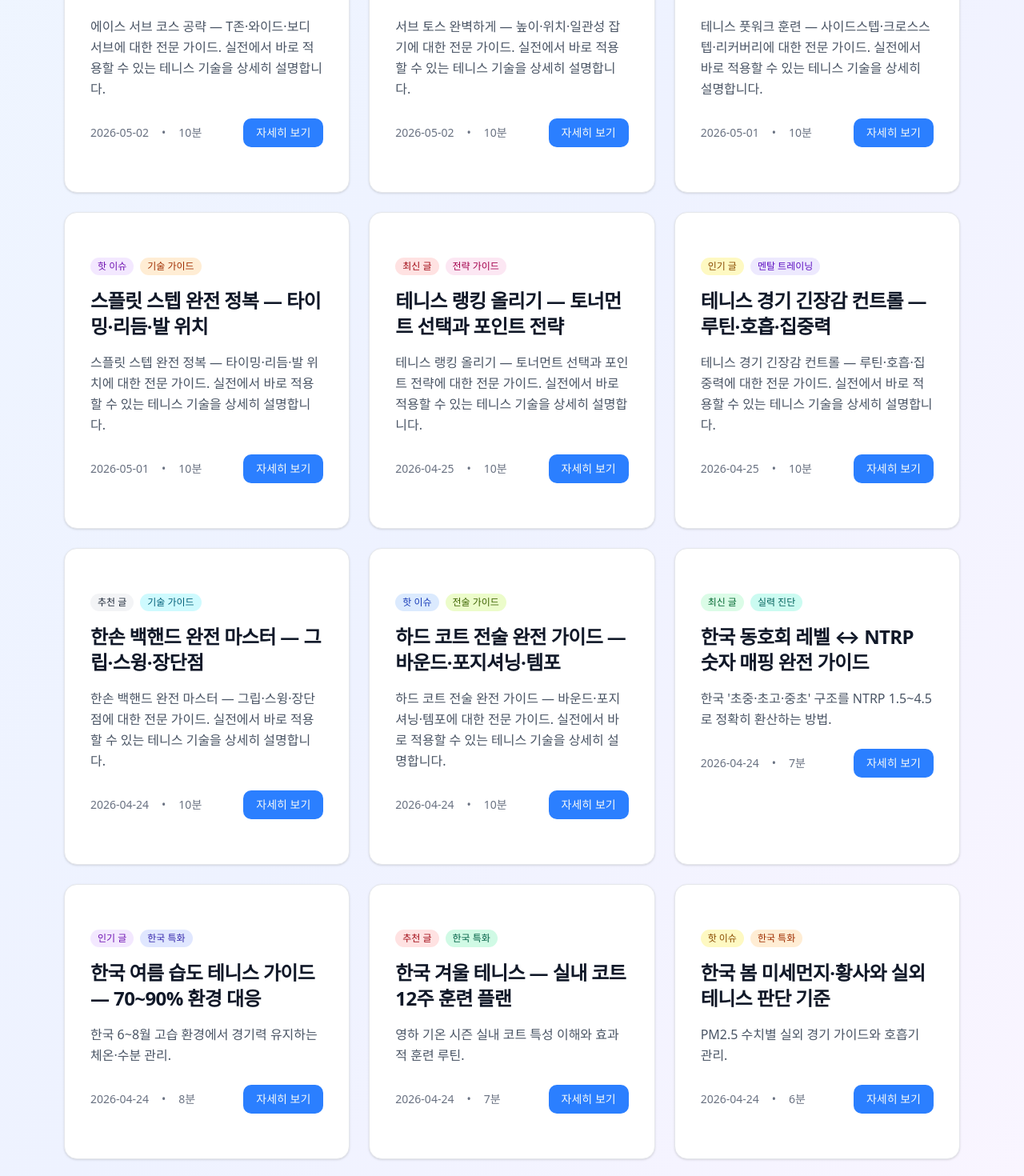
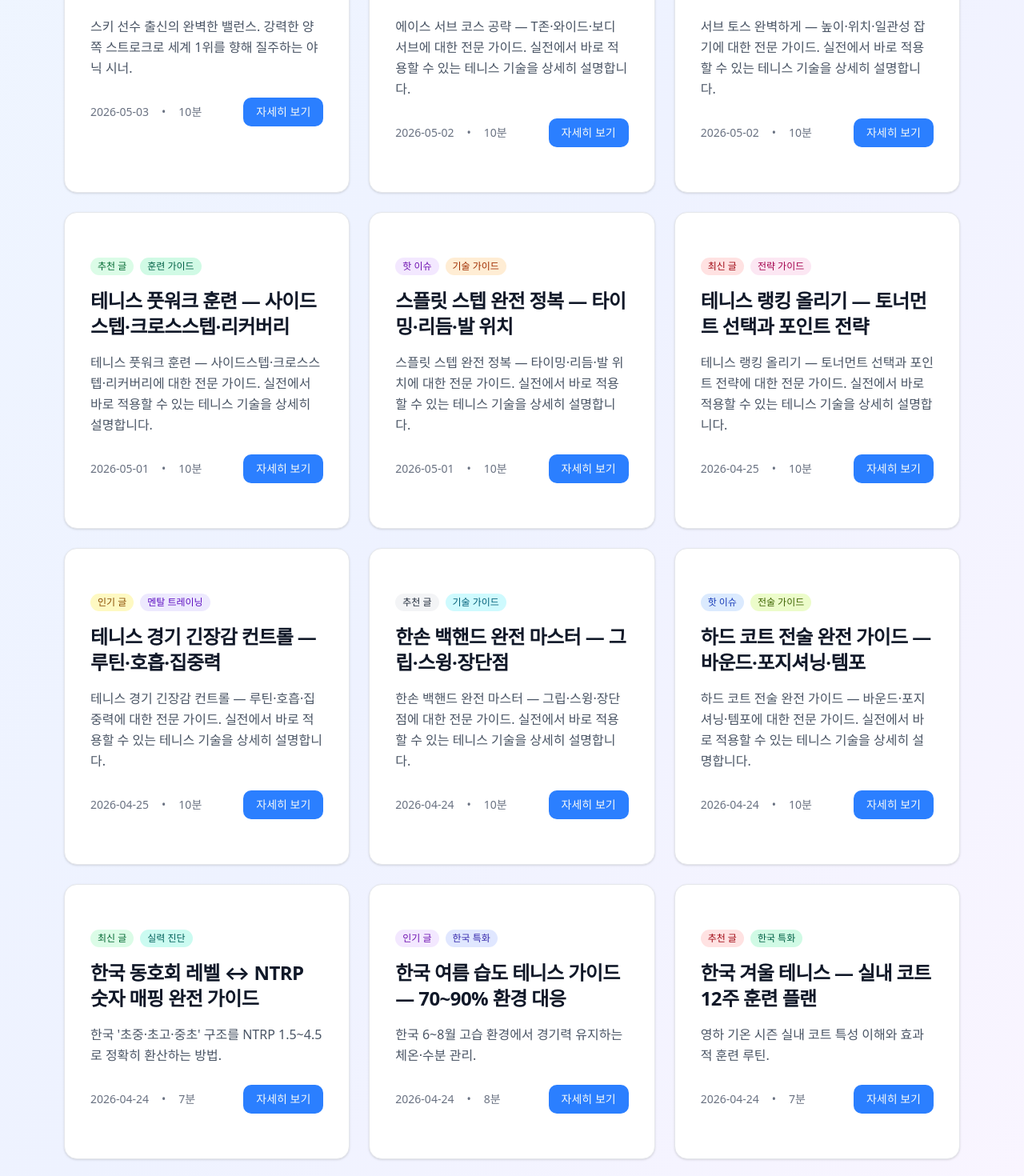
Before and after one commit to lsk7209/tennis_friends, a Next.js app: page /blog in a window 1280 px wide. Shown: the part 680-2150 px from the top of the page at 80% size. Built offline with nearby package versions, Linux system fonts and the light colour scheme; no server answers; a web font is replaced by a local one.

Commit message:
chore(content): refresh stale blog posts [2026-05-03]

```diff
--- a/src/data/blog-posts.js
+++ b/src/data/blog-posts.js
@@ -1363,7 +1363,7 @@ export const allBlogPosts = [
     "excerpt": "스키 선수 출신의 완벽한 밸런스. 강력한 양쪽 스트로크로 세계 1위를 향해 질주하는 야닉 시너.",
     "badge": "인기 글",
     "category": "선수 프로필",
-    "date": "2025-11-01",
+    "date": "2026-05-03",
     "readTime": "10분",
     "badgeColor": "bg-red-100 text-red-800 dark:bg-red-900 dark:text-red-300",
     "categoryColor": "bg-purple-100 text-purple-800 dark:bg-purple-900 dark:text-purple-300"
```
